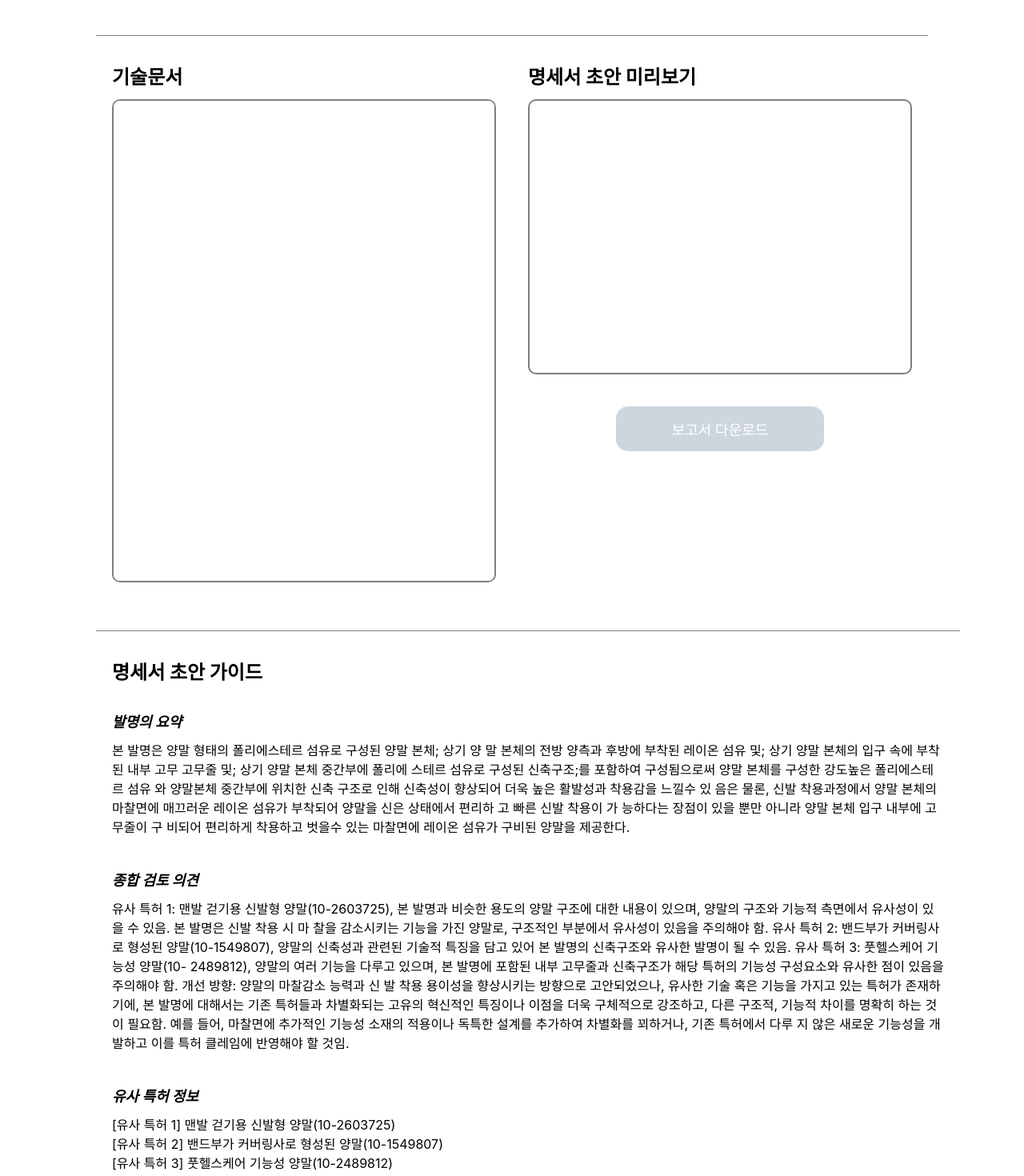
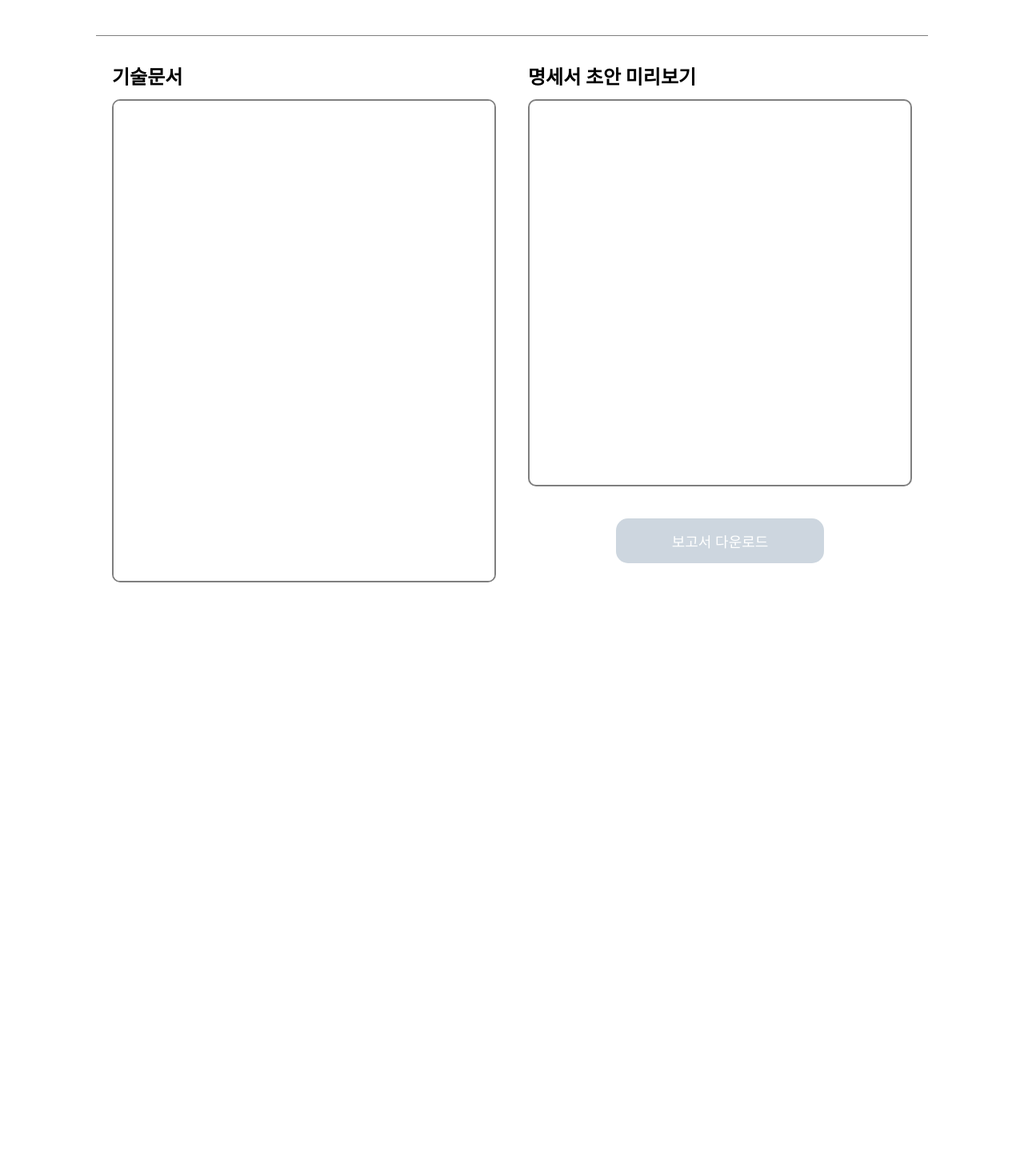
Before and after one commit to 2024KPMG-Team-DP/patai-frontend, a React (Create React App) app: page /spec_guide in a window 1280 px wide. Shown: the part 240-1710 px from the top of the page at 80% size. After the commit the page ends 1028 px from the top, so only its background shows below. Built offline with nearby package versions, Linux system fonts and the light colour scheme.

Commit message:
feat: pdf와 검토 결과 텍스트 동시에 렌더링

```diff
--- a/src/contexts/SpecGuideContext.tsx
+++ b/src/contexts/SpecGuideContext.tsx
@@ -1,17 +1,18 @@
 import { createContext, useContext, useState } from "react";
+import { SpecGuideResult } from "../entity/specGuide";
 
 interface SpecGuideContext {
   techInputPdf: File | null;
   setTechInputPdf: (file: File | null) => void;
-  resultFile: Blob | null;
-  setResultFile: (file: Blob | null) => void;
+  result: SpecGuideResult | null;
+  setResult: (file: SpecGuideResult | null) => void;
 }
 
 const SpecGuideContext = createContext<SpecGuideContext | undefined>({
   techInputPdf: null,
   setTechInputPdf: () => {},
-  resultFile: null,
-  setResultFile: () => {},
+  result: null,
+  setResult: () => {},
 });
 
 export const useSpecGuideContext = () => {
@@ -28,15 +29,15 @@ export const SpecGuideContextProvider = ({
   children: React.ReactNode;
 }) => {
   const [techInputPdf, setTechInputPdf] = useState<File | null>(null);
-  const [resultFile, setResultFile] = useState<Blob | null>(null);
+  const [result, setResult] = useState<SpecGuideResult | null>(null);
 
   return (
     <SpecGuideContext.Provider
       value={{
         techInputPdf,
         setTechInputPdf,
-        resultFile,
-        setResultFile,
+        result,
+        setResult,
       }}
     >
       {children}
--- a/src/contexts/TechReviewContext.tsx
+++ b/src/contexts/TechReviewContext.tsx
@@ -1,17 +1,18 @@
 import { createContext, useContext, useState } from "react";
+import { TechReviewResult } from "../entity/techReview";
 
 interface TechReviewContext {
   techReviewPdf: File | null;
   setTechReviewPdf: (file: File | null) => void;
-  resultFile: Blob | null;
-  setResultFile: (file: Blob | null) => void;
+  result: TechReviewResult | null;
+  setResult: (result: TechReviewResult | null) => void;
 }
 
 const TechReviewContext = createContext<TechReviewContext | undefined>({
   techReviewPdf: null,
   setTechReviewPdf: () => {},
-  resultFile: null,
-  setResultFile: () => {},
+  result: null,
+  setResult: () => {},
 });
 
 export const useTechReviewContext = () => {
@@ -28,15 +29,15 @@ export const TechReviewContextProvider = ({
   children: React.ReactNode;
 }) => {
   const [techReviewPdf, setTechReviewPdf] = useState<File | null>(null);
-  const [resultFile, setResultFile] = useState<Blob | null>(null);
+  const [result, setResult] = useState<TechReviewResult | null>(null);
 
   return (
     <TechReviewContext.Provider
       value={{
         techReviewPdf,
         setTechReviewPdf,
-        resultFile,
-        setResultFile,
+        result,
+        setResult,
       }}
     >
       {children}
--- /dev/null
+++ b/src/entity/specGuide.ts
@@ -0,0 +1,22 @@
+export interface SpecGuideResult {
+  data: {
+    info: {
+      company: string;
+      name: string;
+      nowDate: string;
+      report: string;
+      summary: string;
+    };
+    result: {
+      name: string;
+      techField: string;
+      backgroundTech: string;
+      content: {
+        problemToSolve: string;
+        methodForSolve: string;
+        effectOfInvent: string;
+      };
+    };
+  };
+  pdf: string;
+}
--- /dev/null
+++ b/src/entity/techReview.ts
@@ -0,0 +1,25 @@
+export interface TechReviewResult {
+  data: {
+    info: {
+      company: string;
+      name: string;
+      nowDate: string;
+      report: string;
+      summary: string;
+    };
+    result: {
+      conclusion: string;
+      guide: string;
+      otherPatents: {
+        analysis: string;
+        company: string;
+        index: number;
+        name: string;
+        registerDate: string;
+        registration: string;
+        similarity: string;
+      }[];
+    };
+  };
+  pdf: string;
+}
--- a/src/pages/SpecGuide.tsx
+++ b/src/pages/SpecGuide.tsx
@@ -1,9 +1,10 @@
+import { SpecGuideContextProvider } from "../contexts/SpecGuideContext";
 import SpecGuide from "../templates/SpecGuide";
 
 export default function SpecGuidePage() {
   return (
-    <div>
+    <SpecGuideContextProvider>
       <SpecGuide />
-    </div>
+    </SpecGuideContextProvider>
   );
 }
--- a/src/templates/SpecGuide.tsx
+++ b/src/templates/SpecGuide.tsx
@@ -7,11 +7,42 @@ import { useSpecGuideContext } from "../contexts/SpecGuideContext";
 import { useState } from "react";
 import PdfPreview from "../components/PdfPreview";
 import { SyncLoader } from "react-spinners";
+import AnalyzeRepositoryImpl from "../repository/analyze";
+import HttpClient from "../network/httpClient";
+import { b64toBlob } from "../util/convert";
 
 export default function SpecGuide() {
-  const { techInputPdf, setTechInputPdf, resultFile, setResultFile } =
+  const { techInputPdf, setTechInputPdf, result, setResult } =
     useSpecGuideContext();
   const [loading, setLoading] = useState(false);
+
+  const handleFileSubmit = async () => {
+    if (!techInputPdf || loading) return;
+    setLoading(true);
+    try {
+      const response = await new AnalyzeRepositoryImpl(
+        HttpClient
+      ).getSpecGuidePdf(techInputPdf);
+      console.log(response);
+      setResult(response.data);
+    } catch (err) {
+      console.error(err);
+    }
+    setLoading(false);
+  };
+
+  const handleFileDownload = () => {
+    const url = window.URL.createObjectURL(
+      b64toBlob(result?.pdf as string, "application/pdf")
+    );
+    const link = document.createElement("a");
+    link.href = url;
+    link.setAttribute("download", "report.pdf"); // 파일 이름 설정
+    document.body.appendChild(link);
+
+    link.click();
+    link.parentNode?.removeChild(link);
+  };
 
   return (
     <>
@@ -26,7 +57,7 @@ export default function SpecGuide() {
           <BasicButton
             loading={loading}
             disabled={!!!techInputPdf}
-            onClick={() => {}}
+            onClick={handleFileSubmit}
           >
             검토
           </BasicButton>
@@ -57,12 +88,10 @@ export default function SpecGuide() {
                   </div>
                 </LoadingContainer>
               )}
-              {resultFile && (
+              {result && (
                 <PdfPreview
                   url={window.URL.createObjectURL(
-                    new Blob([resultFile as BlobPart], {
-                      type: "application/pdf",
-                    })
+                    b64toBlob(result?.pdf as string, "application/pdf")
                   )}
                 />
               )}
@@ -71,59 +100,40 @@ export default function SpecGuide() {
               <BasicButton
                 width={220}
                 height={56}
-                onClick={() => {}}
-                disabled={!!!resultFile}
+                onClick={handleFileDownload}
+                disabled={!!!result}
               >
                 보고서 다운로드
               </BasicButton>
             </div>
           </ResultContainer>
         </MainContainer>
+        {result?.data && (
           <ReportContainer>
             <div className="title">명세서 초안 가이드</div>
             <div className="sub">발명의 요약</div>
+            <div className="content">{result.data.info.summary}</div>
+            <div className="sub">발명의 설명</div>
+            <div className="sub">[발명의 명칭]</div>
+            <div className="content">{result.data.result.name}</div>
+            <div className="sub">[기술분야]</div>
+            <div className="content">{result.data.result.techField}</div>
+            <div className="sub">[발명의 배경이 되는 기술]</div>
+            <div className="content">{result.data.result.backgroundTech}</div>
+            <div className="sub">[해결해고자 하는 과제]</div>
             <div className="content">
-            본 발명은 양말 형태의 폴리에스테르 섬유로 구성된 양말 본체; 상기 양
-            말 본체의 전방 양측과 후방에 부착된 레이온 섬유 및; 상기 양말 본체의
-            입구 속에 부착된 내부 고무 고무줄 및; 상기 양말 본체 중간부에 폴리에
-            스테르 섬유로 구성된 신축구조;를 포함하여 구성됨으로써 양말 본체를
-            구성한 강도높은 폴리에스테르 섬유 와 양말본체 중간부에 위치한 신축
-            구조로 인해 신축성이 향상되어 더욱 높은 활발성과 착용감을 느낄수 있
-            음은 물론, 신발 착용과정에서 양말 본체의 마찰면에 매끄러운 레이온
-            섬유가 부착되어 양말을 신은 상태에서 편리하 고 빠른 신발 착용이 가
-            능하다는 장점이 있을 뿐만 아니라 양말 본체 입구 내부에 고무줄이 구
-            비되어 편리하게 착용하고 벗을수 있는 마찰면에 레이온 섬유가 구비된
-            양말을 제공한다.
+              {result.data.result.content.problemToSolve}
             </div>
-          <div className="sub">종합 검토 의견</div>
+            <div className="sub">[과제의 해결 수단]</div>
             <div className="content">
-            유사 특허 1: 맨발 걷기용 신발형 양말(10-2603725), 본 발명과 비슷한
-            용도의 양말 구조에 대한 내용이 있으며, 양말의 구조와 기능적 측면에서
-            유사성이 있을 수 있음. 본 발명은 신발 착용 시 마 찰을 감소시키는
-            기능을 가진 양말로, 구조적인 부분에서 유사성이 있음을 주의해야 함.
-            유사 특허 2: 밴드부가 커버링사로 형성된 양말(10-1549807), 양말의
-            신축성과 관련된 기술적 특징을 담고 있어 본 발명의 신축구조와 유사한
-            발명이 될 수 있음. 유사 특허 3: 풋헬스케어 기능성 양말(10- 2489812),
-            양말의 여러 기능을 다루고 있으며, 본 발명에 포함된 내부 고무줄과
-            신축구조가 해당 특허의 기능성 구성요소와 유사한 점이 있음을 주의해야
-            함. 개선 방향: 양말의 마찰감소 능력과 신 발 착용 용이성을 향상시키는
-            방향으로 고안되었으나, 유사한 기술 혹은 기능을 가지고 있는 특허가
-            존재하기에, 본 발명에 대해서는 기존 특허들과 차별화되는 고유의
-            혁신적인 특징이나 이점을 더욱 구체적으로 강조하고, 다른 구조적,
-            기능적 차이를 명확히 하는 것이 필요함. 예를 들어, 마찰면에 추가적인
-            기능성 소재의 적용이나 독특한 설계를 추가하여 차별화를 꾀하거나,
-            기존 특허에서 다루 지 않은 새로운 기능성을 개발하고 이를 특허
-            클레임에 반영해야 할 것임.
+              {result.data.result.content.problemToSolve}
             </div>
-          <div className="sub">유사 특허 정보</div>
+            <div className="sub">[발명의 효과]</div>
             <div className="content">
-            [유사 특허 1] 맨발 걷기용 신발형 양말(10-2603725)
-            <br />
-            [유사 특허 2] 밴드부가 커버링사로 형성된 양말(10-1549807)
-            <br />
-            [유사 특허 3] 풋헬스케어 기능성 양말(10-2489812)
+              {result.data.result.content.effectOfInvent}
             </div>
           </ReportContainer>
+        )}
       </DefaultLayout>
     </>
   );
@@ -182,7 +192,7 @@ const ContentBox = styled.div<{ loading: boolean }>`
   border-radius: 10px;
   border: 2px solid rgba(0, 0, 0, 0.5);
   background: #fff;
-  min-height: 340px;
+  min-height: 480px;
   max-height: 480px;
   overflow: scroll;
 
--- a/src/templates/TechReview.tsx
+++ b/src/templates/TechReview.tsx
@@ -9,9 +9,10 @@ import AnalyzeRepositoryImpl from "../repository/analyze";
 import HttpClient from "../network/httpClient";
 import { SyncLoader } from "react-spinners";
 import { useState } from "react";
+import { b64toBlob } from "../util/convert";
 
 export default function TechReview() {
-  const { techReviewPdf, setTechReviewPdf, resultFile, setResultFile } =
+  const { techReviewPdf, setTechReviewPdf, result, setResult } =
     useTechReviewContext();
   const [loading, setLoading] = useState(false);
 
@@ -23,16 +24,17 @@ export default function TechReview() {
         HttpClient
       ).getTechReviewPdf(techReviewPdf);
       console.log(response);
-      setResultFile(response.data);
+      console.log(response.data);
+      setResult(response.data);
     } catch (err) {
       console.error(err);
     }
     setLoading(false);
   };
 
-  const tmp = () => {
+  const handleFileDownload = () => {
     const url = window.URL.createObjectURL(
-      new Blob([resultFile as BlobPart], { type: "application/pdf" })
+      b64toBlob(result?.pdf as string, "application/pdf")
     );
     const link = document.createElement("a");
     link.href = url;
@@ -87,12 +89,10 @@ export default function TechReview() {
                   </div>
                 </LoadingContainer>
               )}
-              {resultFile && (
+              {result && (
                 <PdfPreview
                   url={window.URL.createObjectURL(
-                    new Blob([resultFile as BlobPart], {
-                      type: "application/pdf",
-                    })
+                    b64toBlob(result?.pdf as string, "application/pdf")
                   )}
                 />
               )}
@@ -101,59 +101,35 @@ export default function TechReview() {
               <BasicButton
                 width={220}
                 height={56}
-                onClick={tmp}
-                disabled={!!!resultFile}
+                onClick={handleFileDownload}
+                disabled={!!!result}
               >
                 보고서 다운로드
               </BasicButton>
             </div>
           </ResultContainer>
         </MainContainer>
+        {result?.data && (
           <ReportContainer>
             <div className="title">검토 결과</div>
             <div className="sub">발명의 요약</div>
-          <div className="content">
-            본 발명은 양말 형태의 폴리에스테르 섬유로 구성된 양말 본체; 상기 양
-            말 본체의 전방 양측과 후방에 부착된 레이온 섬유 및; 상기 양말 본체의
-            입구 속에 부착된 내부 고무 고무줄 및; 상기 양말 본체 중간부에 폴리에
-            스테르 섬유로 구성된 신축구조;를 포함하여 구성됨으로써 양말 본체를
-            구성한 강도높은 폴리에스테르 섬유 와 양말본체 중간부에 위치한 신축
-            구조로 인해 신축성이 향상되어 더욱 높은 활발성과 착용감을 느낄수 있
-            음은 물론, 신발 착용과정에서 양말 본체의 마찰면에 매끄러운 레이온
-            섬유가 부착되어 양말을 신은 상태에서 편리하 고 빠른 신발 착용이 가
-            능하다는 장점이 있을 뿐만 아니라 양말 본체 입구 내부에 고무줄이 구
-            비되어 편리하게 착용하고 벗을수 있는 마찰면에 레이온 섬유가 구비된
-            양말을 제공한다.
-          </div>
+            <div className="content">{result.data.info.summary}</div>
             <div className="sub">종합 검토 의견</div>
             <div className="content">
-            유사 특허 1: 맨발 걷기용 신발형 양말(10-2603725), 본 발명과 비슷한
-            용도의 양말 구조에 대한 내용이 있으며, 양말의 구조와 기능적 측면에서
-            유사성이 있을 수 있음. 본 발명은 신발 착용 시 마 찰을 감소시키는
-            기능을 가진 양말로, 구조적인 부분에서 유사성이 있음을 주의해야 함.
-            유사 특허 2: 밴드부가 커버링사로 형성된 양말(10-1549807), 양말의
-            신축성과 관련된 기술적 특징을 담고 있어 본 발명의 신축구조와 유사한
-            발명이 될 수 있음. 유사 특허 3: 풋헬스케어 기능성 양말(10- 2489812),
-            양말의 여러 기능을 다루고 있으며, 본 발명에 포함된 내부 고무줄과
-            신축구조가 해당 특허의 기능성 구성요소와 유사한 점이 있음을 주의해야
-            함. 개선 방향: 양말의 마찰감소 능력과 신 발 착용 용이성을 향상시키는
-            방향으로 고안되었으나, 유사한 기술 혹은 기능을 가지고 있는 특허가
-            존재하기에, 본 발명에 대해서는 기존 특허들과 차별화되는 고유의
-            혁신적인 특징이나 이점을 더욱 구체적으로 강조하고, 다른 구조적,
-            기능적 차이를 명확히 하는 것이 필요함. 예를 들어, 마찰면에 추가적인
-            기능성 소재의 적용이나 독특한 설계를 추가하여 차별화를 꾀하거나,
-            기존 특허에서 다루 지 않은 새로운 기능성을 개발하고 이를 특허
-            클레임에 반영해야 할 것임.
+              {result.data.result.conclusion}
+              {result.data.result.guide}
             </div>
-          <div className="sub">유사 특허 정보</div>
-          <div className="content">
-            [유사 특허 1] 맨발 걷기용 신발형 양말(10-2603725)
-            <br />
-            [유사 특허 2] 밴드부가 커버링사로 형성된 양말(10-1549807)
-            <br />
-            [유사 특허 3] 풋헬스케어 기능성 양말(10-2489812)
+            <div className="sub">유사 특허 정보 및 분석</div>
+            {result.data.result.otherPatents.map((patent, index) => (
+              <>
+                <div key={index} className="other-patent-title">
+                  {patent.name} ({patent.registration})
                 </div>
+                <div className="other-patent-content">{patent.analysis}</div>
+              </>
+            ))}
           </ReportContainer>
+        )}
       </DefaultLayout>
     </>
   );
@@ -212,7 +188,7 @@ const ContentBox = styled.div<{ loading: boolean }>`
   border-radius: 10px;
   border: 2px solid rgba(0, 0, 0, 0.5);
   background: #fff;
-  min-height: 340px;
+  min-height: 480px;
   max-height: 480px;
   overflow: scroll;
 
@@ -258,7 +234,7 @@ const ReportContainer = styled.div`
   .sub {
     color: #000;
     font-family: Inter;
-    font-size: 18px;
+    font-size: 20px;
     font-weight: 700;
     margin-bottom: 12px;
     font-style: italic;
@@ -272,4 +248,23 @@ const ReportContainer = styled.div`
     margin-bottom: 40px;
     line-height: 1.5;
   }
+
+  .other-patent-title {
+    color: #000;
+    font-family: Inter;
+    font-size: 17px;
+    font-weight: 500;
+    margin-bottom: 8px;
+    line-height: 1.5;
+    text-decoration: underline;
+  }
+
+  .other-patent-content {
+    color: #000;
+    font-family: Inter;
+    font-size: 17px;
+    font-weight: 400;
+    margin-bottom: 16px;
+    line-height: 1.5;
+  }
 `;
--- /dev/null
+++ b/src/util/convert.ts
@@ -0,0 +1,10 @@
+//buffer base64 to blob
+export const b64toBlob = (b64Data: string, contentType: string) => {
+  const byteCharacters = atob(b64Data);
+  const byteNumbers = new Array(byteCharacters.length);
+  for (let i = 0; i < byteCharacters.length; i++) {
+    byteNumbers[i] = byteCharacters.charCodeAt(i);
+  }
+  const byteArray = new Uint8Array(byteNumbers);
+  return new Blob([byteArray], { type: contentType });
+};
```
Also changed, not shown: src/repository/analyze.ts (+14 -1 lines). Lines whose indentation alone changed are shown as unchanged.
